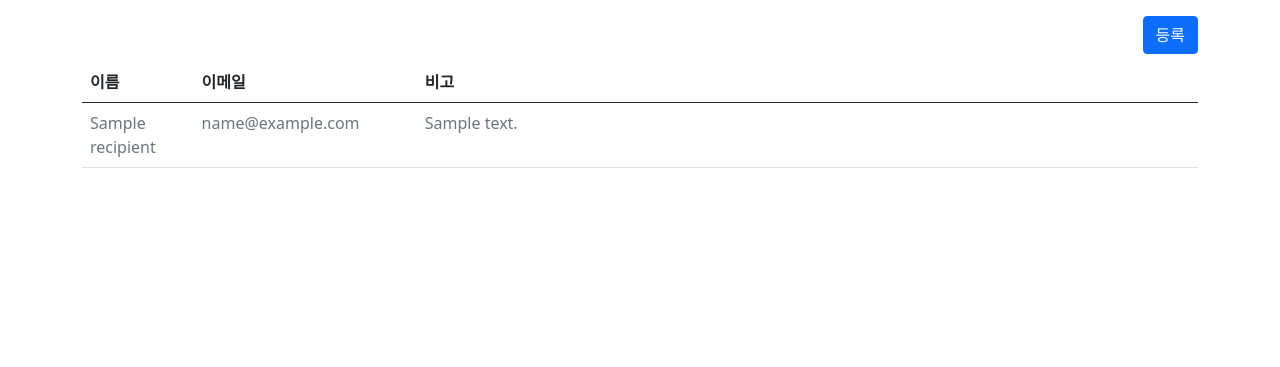
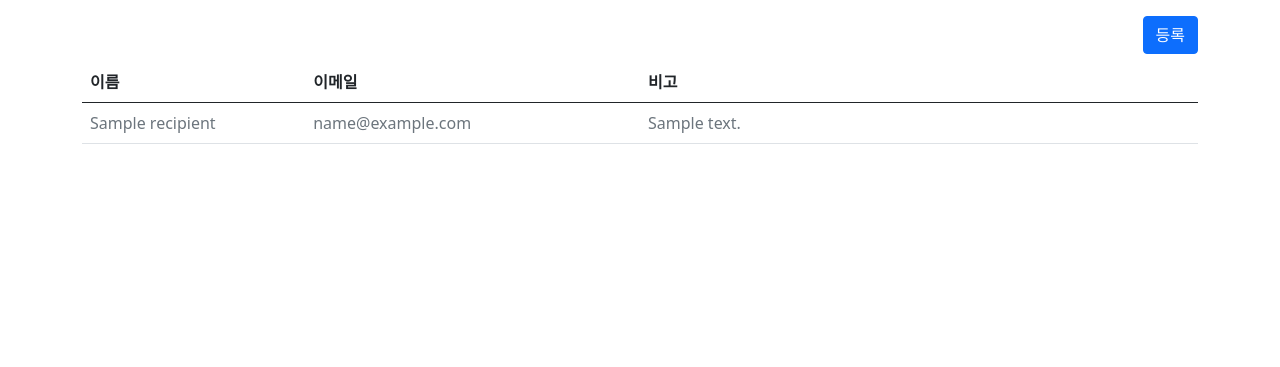
Before and after one commit to engyjoon/jeby, a Django app: template jeby_prj/templates/news/recipient_list.html in a window 1280 px wide. Shown: the part 59-426 px from the top of the page. Run offline with Django 3.2, Linux system fonts and the light colour scheme; the template is opened without the code that fills it: most values are stand-ins (such as "Sample title", 1, 10 or a date in 2020); some libraries are stand-ins or nearby versions.

Commit message:
수신자관리 페이지 화면 수정

```diff
--- a/jeby_prj/templates/news/recipient_list.html
+++ b/jeby_prj/templates/news/recipient_list.html
@@ -18,8 +18,8 @@
                 <table class="table">
                     <thead>
                         <tr>
-                            <th scope="col" style="width:10%;">이름</th>
-                            <th scope="col" style="width:20%;">이메일</th>
+                            <th scope="col" style="width:20%;">이름</th>
+                            <th scope="col" style="width:30%;">이메일</th>
                             <th scope="col">비고</th>
                         </tr>
                     </thead>
```
